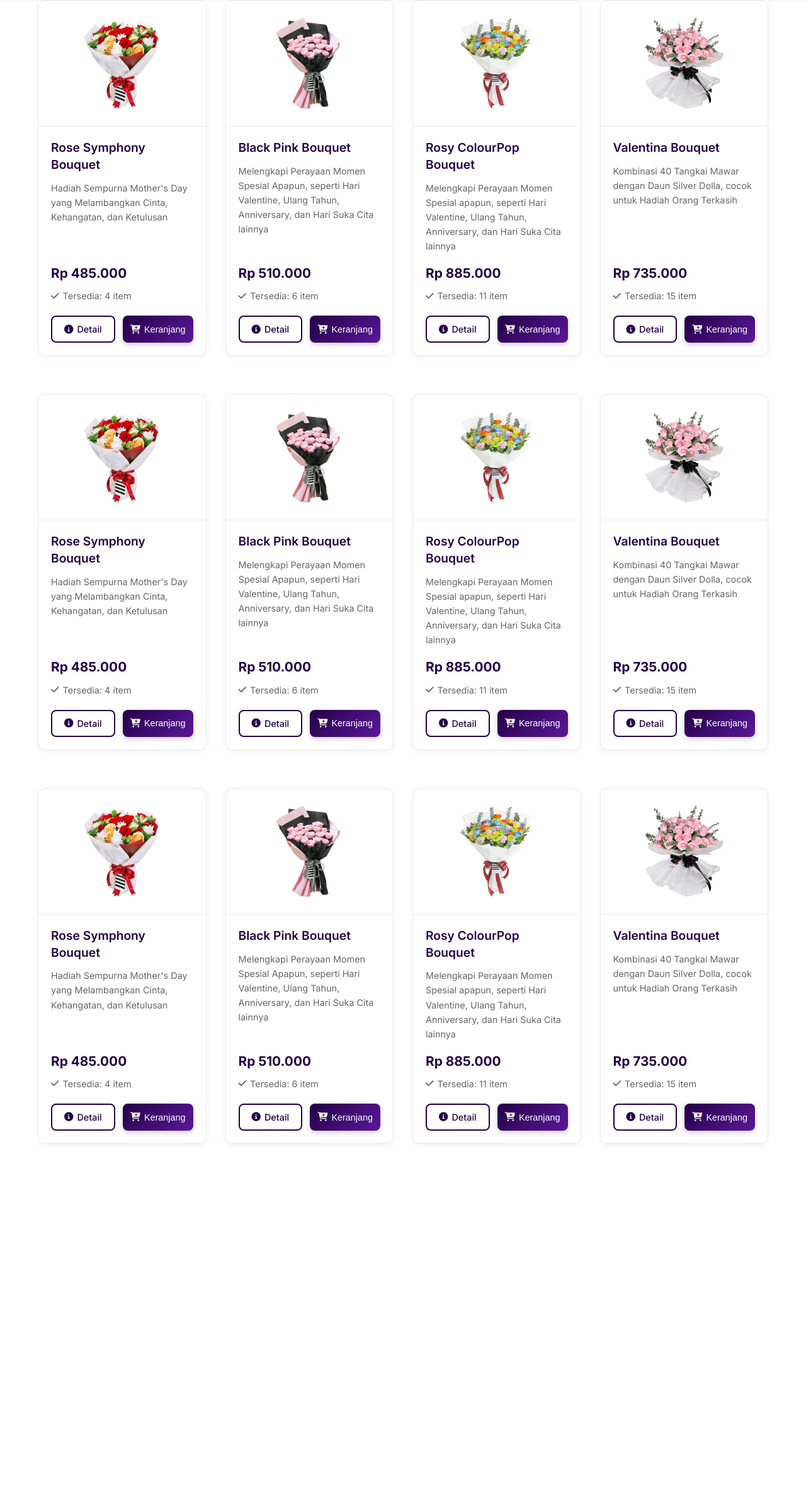
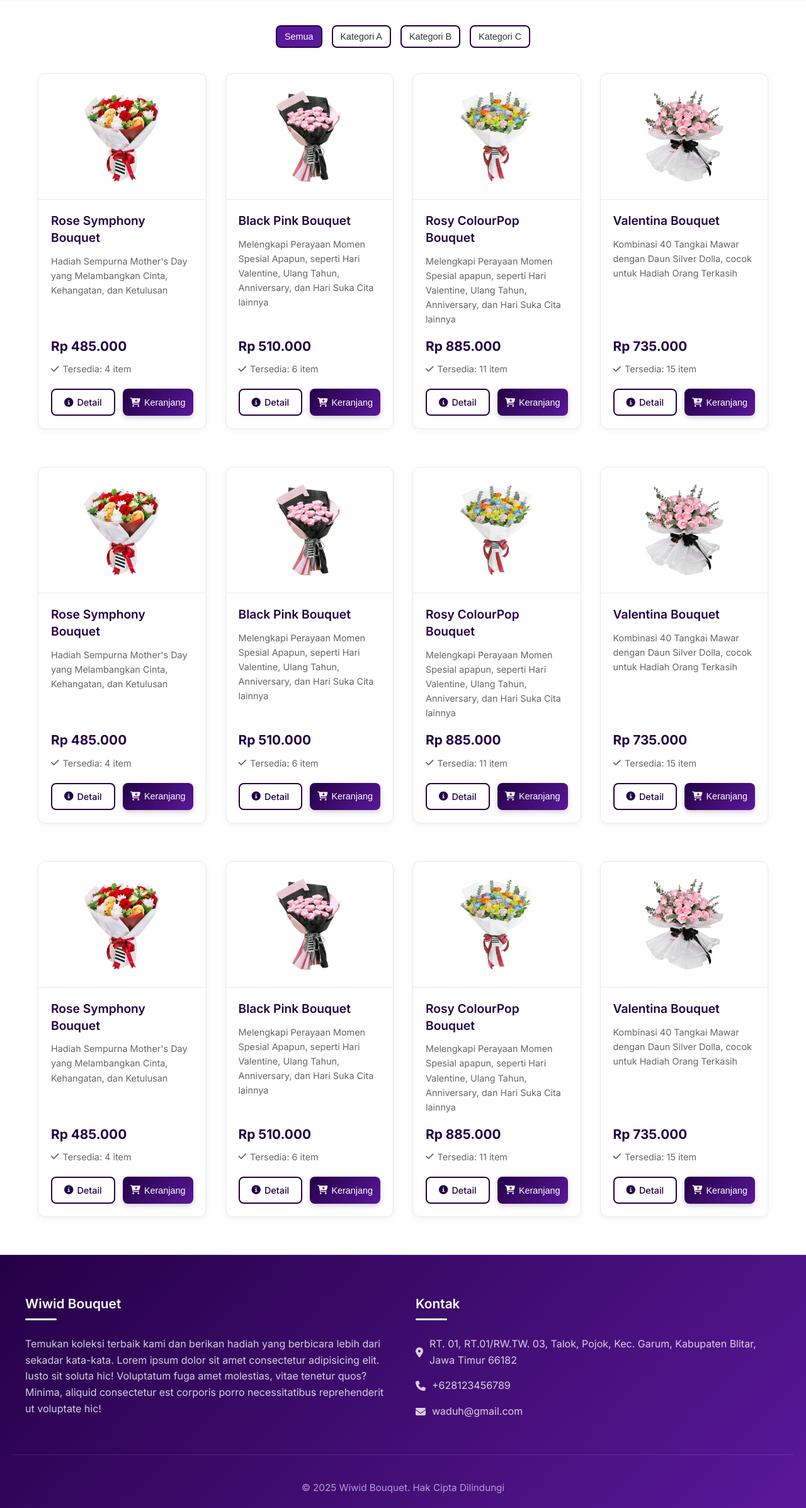
Before and after one commit to arga-nata/website-toko-bouquet, a PHP site: page /produk.html in a window 1280 px wide. Shown: the part 75-2469 px from the top of the page at 63% size. Before the commit the page ends 1891 px from the top, so only its background shows below. Run offline with PHP 8.4, Linux system fonts and the light colour scheme; some libraries are stand-ins or nearby versions.

Commit message:
arganata commit

```diff
--- a/produk.html
+++ b/produk.html
@@ -47,7 +47,25 @@
       </nav>
     </header>
     <main>
-
+      <div class="categories">
+        <button
+          type="submit"
+          name="kategori"
+          value="semua"
+          class="category active"
+        >
+          Semua
+        </button>
+        <button type="submit" name="kategori" value="1" class="category">
+          Kategori A
+        </button>
+        <button type="submit" name="kategori" value="2" class="category">
+          Kategori B
+        </button>
+        <button type="submit" name="kategori" value="3" class="category">
+          Kategori C
+        </button>
+      </div>
       <div class="product-grid">
         <div class="product-card">
           <div class="product-image">
@@ -519,26 +571,68 @@
         document.body.appendChild(messageBox);
 
         setTimeout(() => {
-                messageBox.style.opacity = '1';
+          messageBox.style.opacity = "1";
         }, 50); // Small delay for transition
 
         setTimeout(() => {
-                messageBox.style.opacity = '0';
-                messageBox.addEventListener('transitionend', () => messageBox.remove());
+          messageBox.style.opacity = "0";
+          messageBox.addEventListener("transitionend", () =>
+            messageBox.remove()
+          );
         }, 3000); // Hide after 3 seconds
       });
 
       // Hide pop-up if clicking on the overlay outside the pop-up
-        orderPopupOverlay.addEventListener('click', (event) => {
+      orderPopupOverlay.addEventListener("click", (event) => {
         if (event.target === orderPopupOverlay) {
           hidePopup();
         }
       });
 
       // Prevent pop-up from closing when clicking inside the popup-container itself
-        document.querySelector('.popup-container').addEventListener('click', (event) => {
+      document
+        .querySelector(".popup-container")
+        .addEventListener("click", (event) => {
           event.stopPropagation(); // Stop click event from bubbling up to the overlay
         });
     </script>
   </body>
+  <footer>
+    <div class="footer-content">
+      <div class="footer-column">
+        <h3>Wiwid Bouquet</h3>
+        <p
+          style="
+            color: rgba(255, 255, 255, 0.8);
+            font-size: 1rem;
+            line-height: 1.6;
+          "
+        >
+          Temukan koleksi terbaik kami dan berikan hadiah yang berbicara lebih
+          dari sekadar kata-kata. Lorem ipsum dolor sit amet consectetur
+          adipisicing elit. Iusto sit soluta hic! Voluptatum fuga amet
+          molestias, vitae tenetur quos? Minima, aliquid consectetur est
+          corporis porro necessitatibus reprehenderit ut voluptate hic!
+        </p>
+      </div>
+      <div class="footer-column">
+        <h3>Kontak</h3>
+        <ul class="footer-links">
+          <li>
+            <a href="#"
+              ><i class="fa-solid fa-location-dot"></i>RT. 01, RT.01/RW.TW. 03,
+              Talok, Pojok, Kec. Garum, Kabupaten Blitar, Jawa Timur 66182</a
+            >
+          </li>
+          <li>
+            <a href="#"><i class="fa-solid fa-phone"></i>+628123456789</a>
+          </li>
+          <li>
+            <a href="#"><i class="fa-solid fa-envelope"></i>waduh@gmail.com</a>
+          </li>
+        </ul>
+      </div>
+    </div>
+    <div class="copyright">&copy; 2025 Wiwid Bouquet. Hak Cipta Dilindungi</div>
+  </footer>
 </html>
--- a/style.css
+++ b/style.css
@@ -254,7 +254,7 @@ main {
   display: grid;
   grid-template-columns: repeat(auto-fill, minmax(240px, 1fr));
   gap: 30px;
-  margin-bottom: 60px
+  margin-bottom: 60px;
 }
 
 .product-card {
@@ -806,7 +806,6 @@ footer {
     font-size: 1.125rem;
   }
 
-
   .summary-row {
     flex-direction: column; /* Tumpuk baris ringkasan */
     align-items: flex-start;
@@ -1003,3 +1002,36 @@ footer {
     width: 100%; /* Full width */
   }
 }
+.categories {
+  display: flex;
+  justify-content: center;
+  gap: 15px;
+  flex-wrap: wrap;
+  margin: 40px 0;
+  list-style-type: none;
+  display: flex;
+}
+
+.category {
+  background-color: white;
+  border-radius: 8px;
+  padding: 8px 12px;
+  cursor: pointer;
+  border: 2px solid var(--primary);
+  color: var(--text);
+  text-decoration: none;
+  font-weight: 500;
+  transition: all 0.3s cubic-bezier(0.25, 0.8, 0.25, 1);
+  font-size: 0.9rem;
+  display: flex;
+  align-items: center;
+  position: relative;
+  gap: 6px;
+}
+
+.category:hover,
+.category.active {
+  background-color: var(--accent);
+  color: white;
+  border-color: var(--primary);
+}
```
Also changed, not shown: other parts of produk.html (+69 -35 lines), index.html (+74 -38 lines), keranjang.html (+23 -38 lines). Lines whose indentation alone changed are shown as unchanged.
